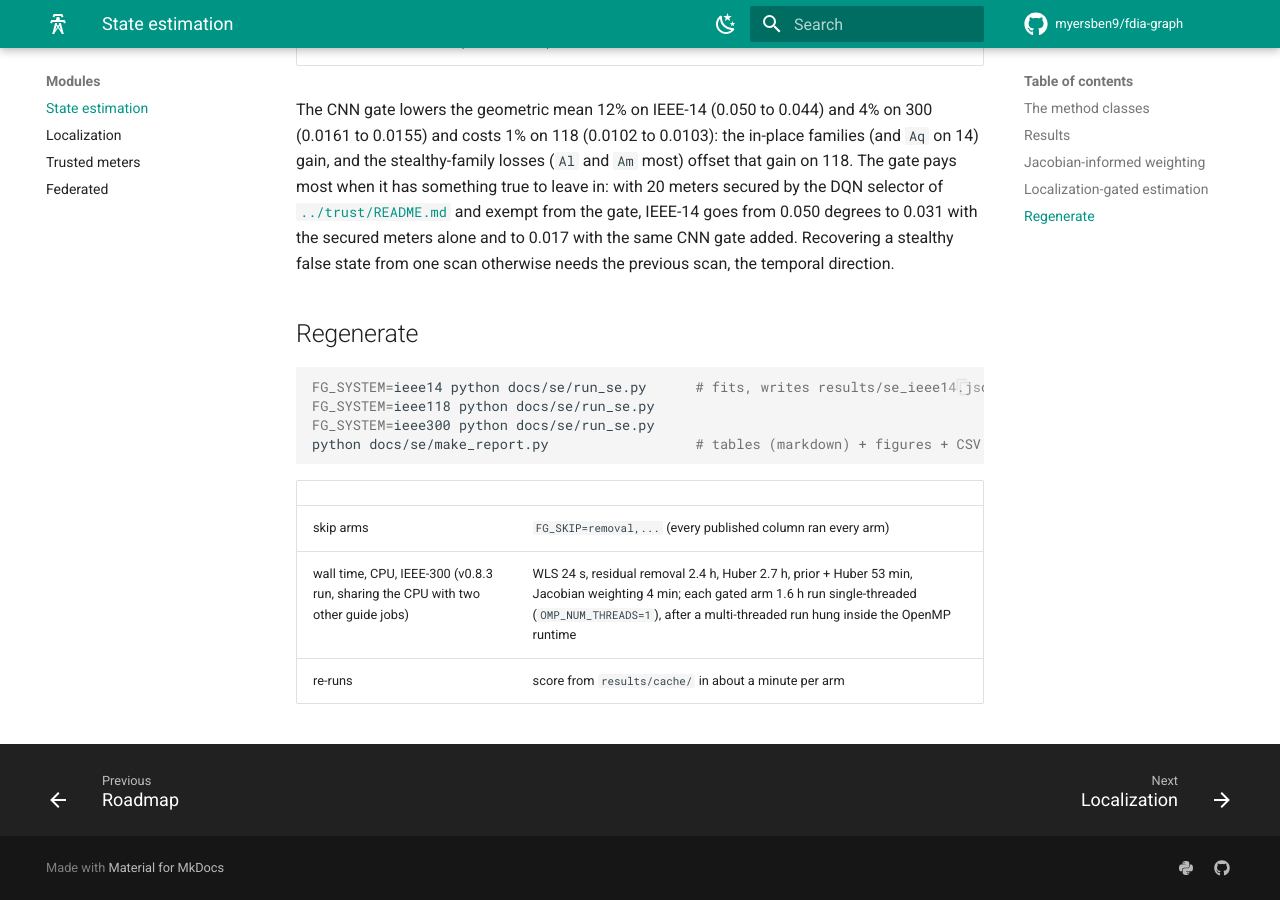
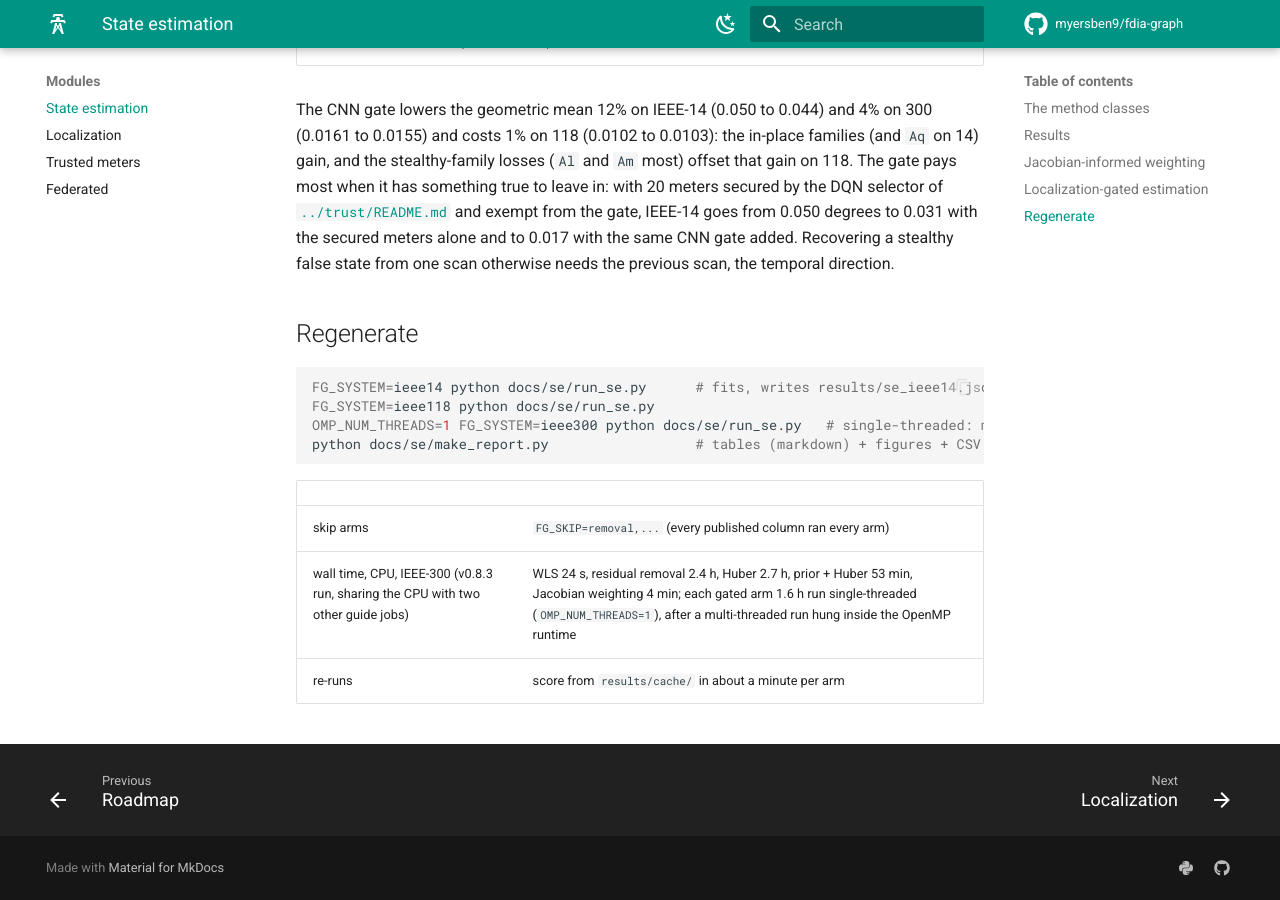
Before and after one commit to myersben9/fdia-graph, an MkDocs documentation site: the page built from docs/se/README.md, in a window 1280 px wide and 900 px high, scrolled down 6711 px. Built offline with MkDocs 1.6.1 and Material for MkDocs 9.7.7, drawn with Linux system fonts in a browser that asks for light colours; comment, search, counter and statistics services are not loaded; the version menu is left out.

Commit message:
SE guide: the IEEE-300 command runs single-threaded, as the results did

````diff
--- a/docs/se/README.md
+++ b/docs/se/README.md
@@ -157,7 +157,7 @@ previous scan, the temporal direction.
 ```bash
 FG_SYSTEM=ieee14 python docs/se/run_se.py      # fits, writes results/se_ieee14.json (estimates cached per arm)
 FG_SYSTEM=ieee118 python docs/se/run_se.py
-FG_SYSTEM=ieee300 python docs/se/run_se.py
+OMP_NUM_THREADS=1 FG_SYSTEM=ieee300 python docs/se/run_se.py   # single-threaded: multi-threaded, the gated arms hung in the OpenMP runtime
 python docs/se/make_report.py                  # tables (markdown) + figures + CSV from the JSON
 ```
 
````
